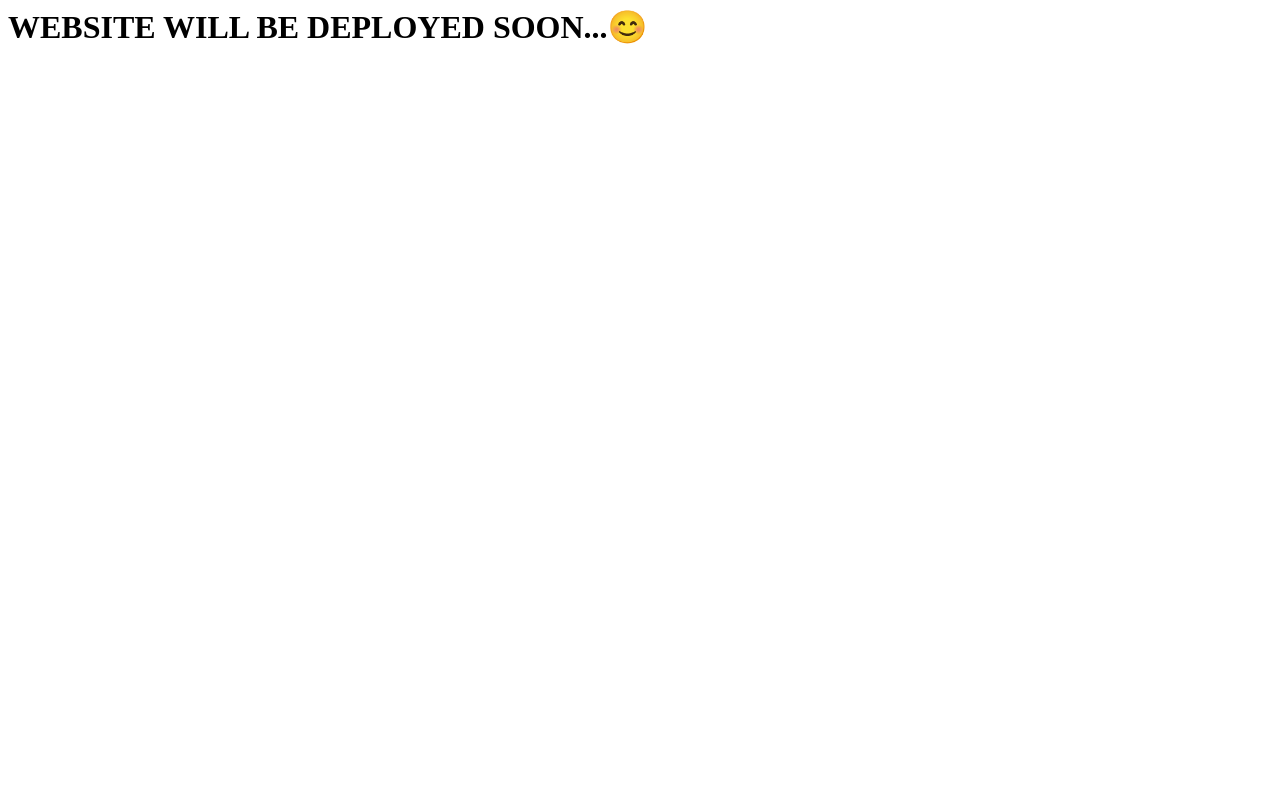
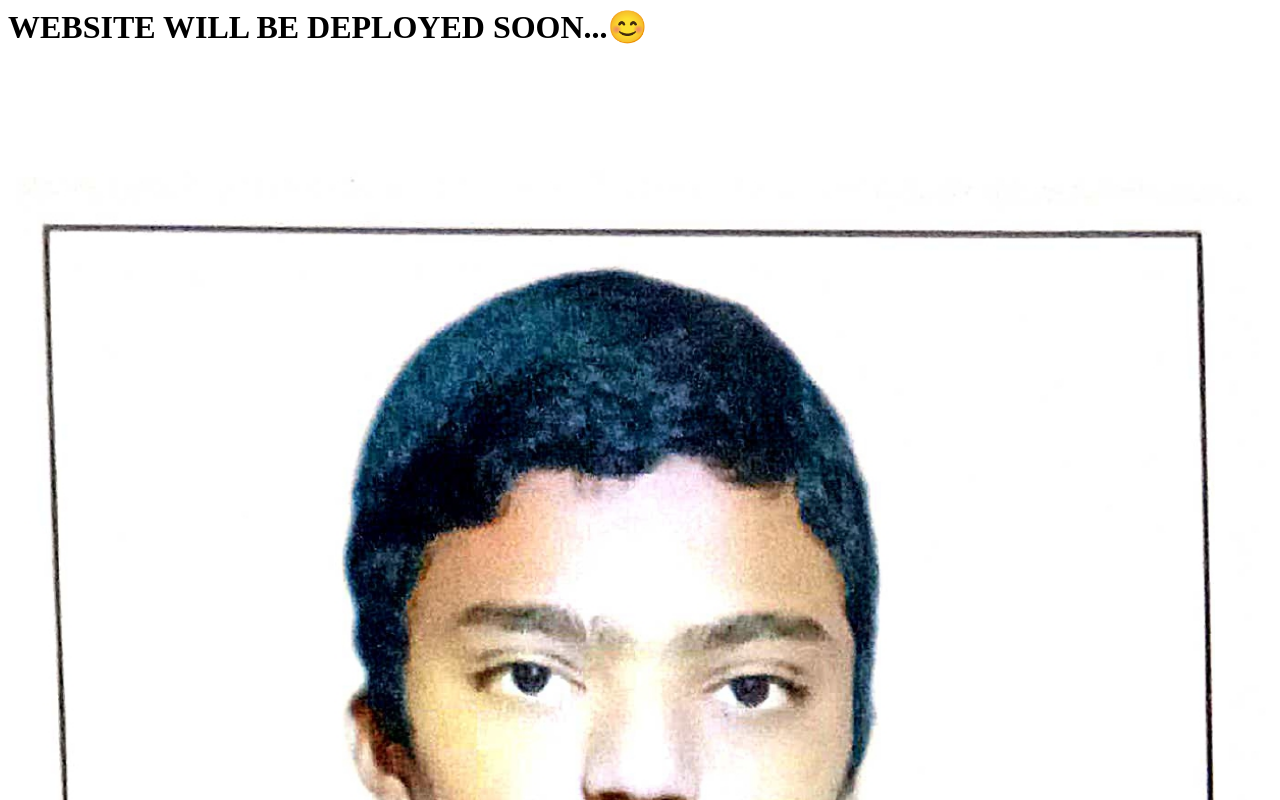
Before and after one commit to teamstackblaze/firstone, a plain HTML site: page index.html in a window 1280 px wide. Shown: the top 800 px of the page. Drawn offline with Linux system fonts and the light colour scheme.

Commit message:
new start

```diff
--- a/index.html
+++ b/index.html
@@ -6,5 +6,6 @@
 </head>
 <body>
     <H1>WEBSITE WILL BE DEPLOYED SOON...😊</H1>
+    <img src="DocScanner Feb 14, 2025 11-25 PM_page-0001.jpg" width="100%" alt="Document Scanner Image">
 </body>
 </html>
```
Also changed, not shown: DocScanner Feb 14, 2025 11-25 PM_page-0001.jpg (added).
